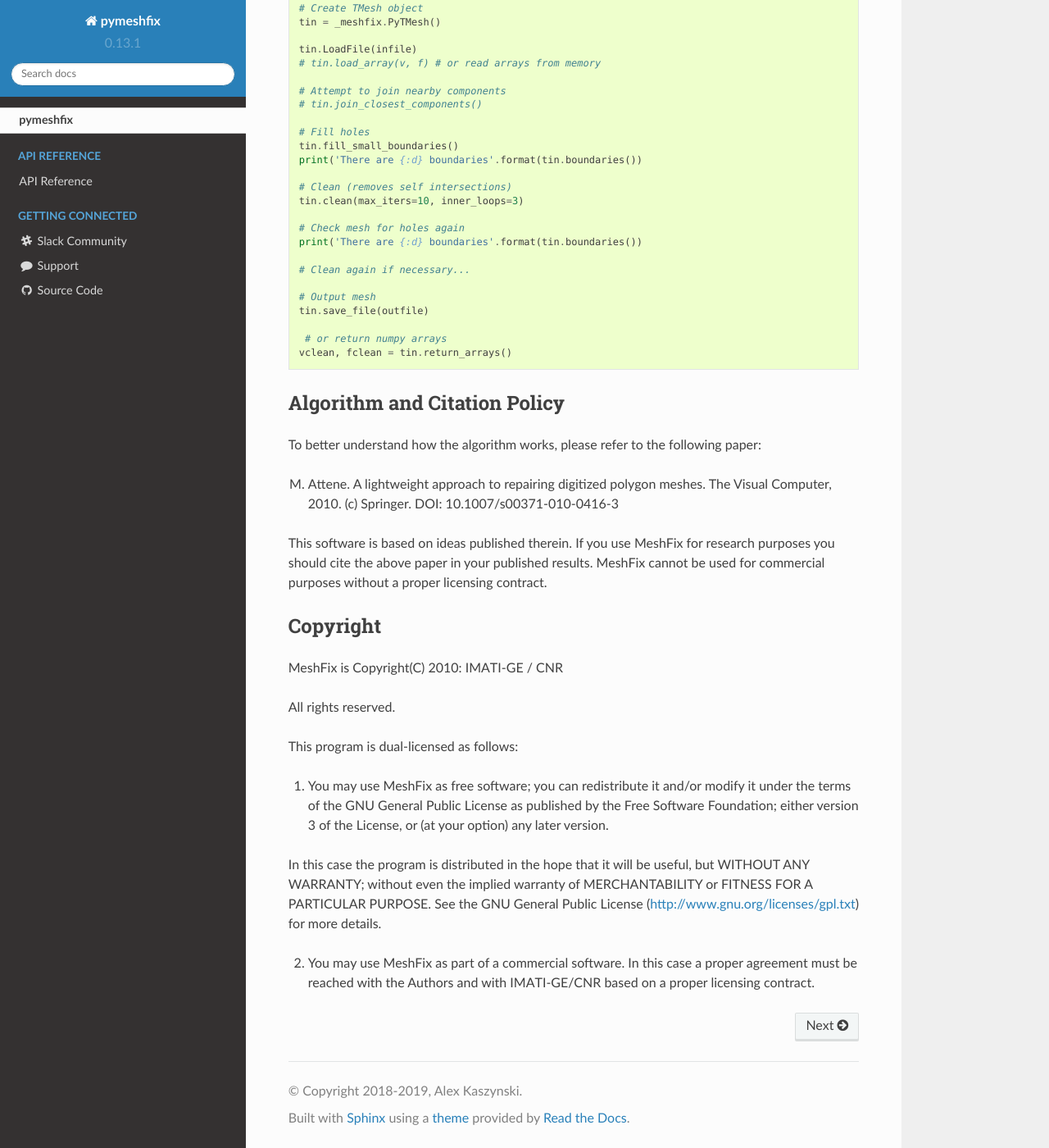
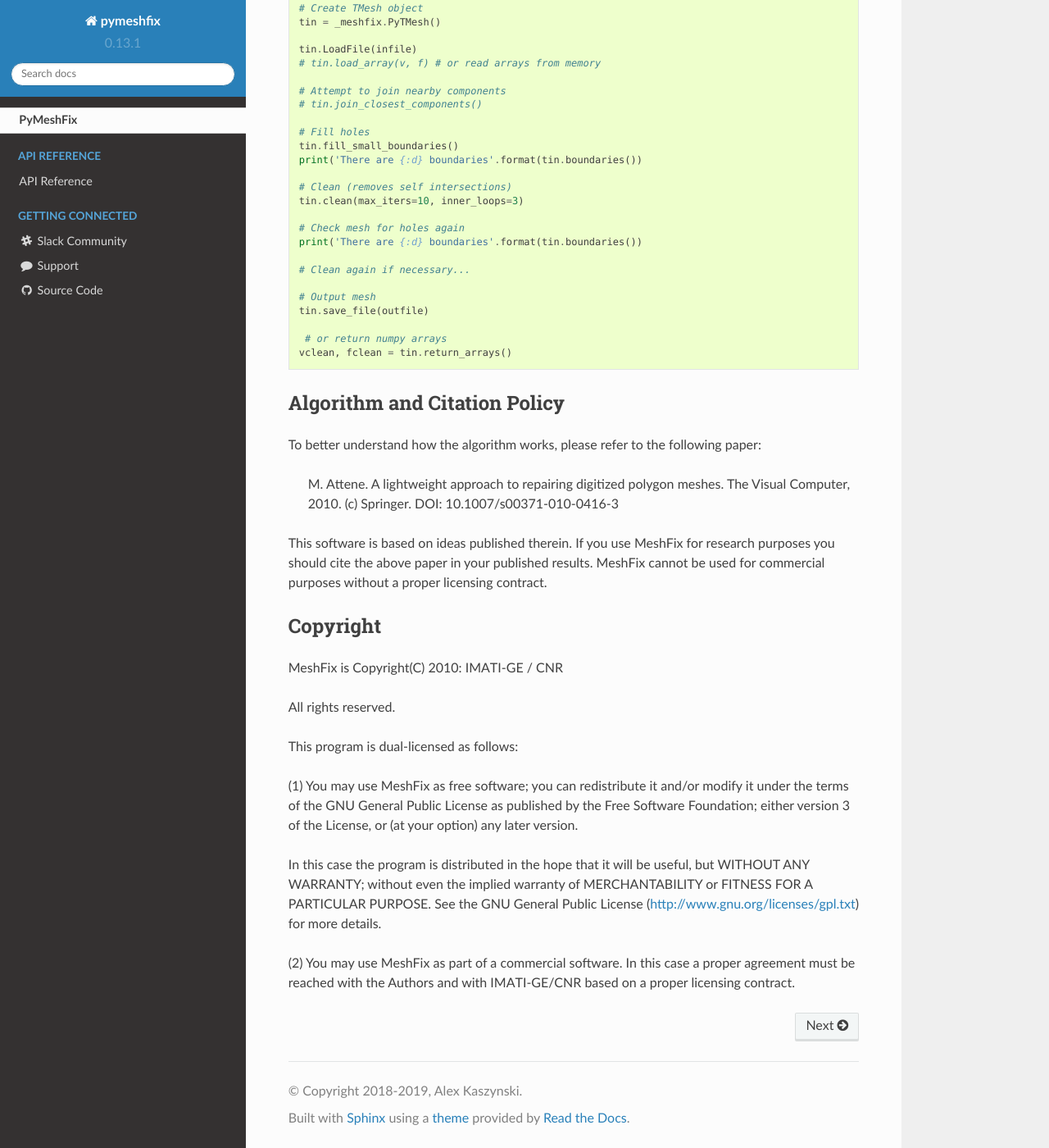
Before and after one commit to pyvista/pymeshfix, a Sphinx documentation site: the page built from docs/index.rst, in a window 1280 px wide and 1400 px high, scrolled down 2320 px. Shown: the whole window at 82% size. Built offline with Sphinx 7.4.7 and the Read the Docs theme 2.0.0, drawn with Linux system fonts in a browser that asks for light colours; pages that are not in the unit, such as notebooks, are missing from menus; part of the change alters nothing that is shown; some of the changed text lies outside the part shown.

```diff
--- a/README.rst
+++ b/README.rst
@@ -1,14 +1,28 @@
-pymeshfix
+PyMeshFix
 =========
+
 .. image:: https://travis-ci.org/pyvista/pymeshfix.svg?branch=master
    :target: https://travis-ci.org/pyvista/pymeshfix
 
-Python/Cython wrapper of Marco Attene's wonderful, award-winning `MeshFix <https://github.com/MarcoAttene/MeshFix-V2.0>`__ software. This module brings the speed of C++ with the portability and ease of installation of Python.
+.. image:: https://img.shields.io/pypi/v/pymeshfix.svg?logo=python&logoColor=white
+   :target: https://pypi.org/project/pymeshfix/
 
-This software takes as input a polygon mesh and produces a copy of the input where all the occurrences of a specific set of "defects" are corrected. MeshFix has been designed to correct typical flaws present in raw digitized mesh models, thus it might fail or produce coarse results
+Python/Cython wrapper of Marco Attene's wonderful, award-winning
+`MeshFix <https://github.com/MarcoAttene/MeshFix-V2.0>`__ software.
+This module brings the speed of C++ with the portability and ease of
+installation of Python.
+
+This software takes as input a polygon mesh and produces a copy of the input
+where all the occurrences of a specific set of "defects" are corrected.
+MeshFix has been designed to correct typical flaws present in raw digitized
+mesh models, thus it might fail or produce coarse results
 if run on other sorts of input meshes (e.g. tessellated CAD models).
 
-The input is assumed to represent a single closed solid object, thus the output will be a single watertight triangle mesh bounding a polyhedron.  All the singularities, self-intersections and degenerate elements are removed from the input, while regions of the surface without defects are left unmodified.
+The input is assumed to represent a single closed solid object, thus the output
+will be a single watertight triangle mesh bounding a polyhedron.
+All the singularities, self-intersections and degenerate elements are removed
+from the input, while regions of the surface without defects are left
+unmodified.
 
 Installation
 ------------
@@ -74,7 +88,10 @@ This example assumes the user has vertex and faces arrays in Python.
 Complete Examples with and without VTK
 --------------------------------------
 
-One of the main reasons to bring MeshFix to Python is to allow the library to communicate to other python programs without having to use the hard drive. Therefore, this example assumes that you have a mesh within memory and wish to repair it using MeshFix.
+One of the main reasons to bring MeshFix to Python is to allow the library to
+communicate to other python programs without having to use the hard drive.
+Therefore, this example assumes that you have a mesh within memory and wish to
+repair it using MeshFix.
 
 .. code:: python
 
@@ -102,7 +119,9 @@ One of the main reasons to bring MeshFix to Python is to allow the library to co
     # Save the mesh
     meshfix.write('out.ply')
 
-Alternatively, the user could use the Cython wrapper of MeshFix directly if vtk is unavailable or they wish to have more control over the cleaning algorithm.
+Alternatively, the user could use the Cython wrapper of MeshFix directly if
+vtk is unavailable or they wish to have more control over the cleaning
+algorithm.
 
 .. code:: python
 
@@ -138,23 +157,38 @@ Alternatively, the user could use the Cython wrapper of MeshFix directly if vtk
 
 Algorithm and Citation Policy
 -----------------------------
-To better understand how the algorithm works, please refer to the following paper:
 
-M. Attene. A lightweight approach to repairing digitized polygon meshes.  The Visual Computer, 2010. (c) Springer. DOI: 10.1007/s00371-010-0416-3
+To better understand how the algorithm works, please refer to the following
+paper:
 
-This software is based on ideas published therein. If you use MeshFix for research purposes you should cite the above paper in your published results. MeshFix cannot be used for commercial purposes without a proper licensing contract.
+    M. Attene. A lightweight approach to repairing digitized polygon meshes.
+    The Visual Computer, 2010. (c) Springer. DOI: 10.1007/s00371-010-0416-3
+
+This software is based on ideas published therein. If you use MeshFix for
+research purposes you should cite the above paper in your published results.
+MeshFix cannot be used for commercial purposes without a proper licensing
+contract.
 
 
 Copyright
 ---------
+
 MeshFix is Copyright(C) 2010: IMATI-GE / CNR
 
 All rights reserved.
 
 This program is dual-licensed as follows:
 
-(1) You may use MeshFix as free software; you can redistribute it and/or modify it under the terms of the GNU General Public License as published by the Free Software Foundation; either version 3 of the License, or (at your option) any later version.
+(1) You may use MeshFix as free software; you can redistribute it and/or modify
+it under the terms of the GNU General Public License as published by the Free
+Software Foundation; either version 3 of the License, or (at your option) any
+later version.
 
-In this case the program is distributed in the hope that it will be useful, but WITHOUT ANY WARRANTY; without even the implied warranty of MERCHANTABILITY or FITNESS FOR A PARTICULAR PURPOSE. See the GNU General Public License (http://www.gnu.org/licenses/gpl.txt) for more details.
+In this case the program is distributed in the hope that it will be useful, but
+WITHOUT ANY WARRANTY; without even the implied warranty of MERCHANTABILITY or
+FITNESS FOR A PARTICULAR PURPOSE. See the GNU General Public License
+(http://www.gnu.org/licenses/gpl.txt) for more details.
 
-(2) You may use MeshFix as part of a commercial software. In this case a proper agreement must be reached with the Authors and with IMATI-GE/CNR based on a proper licensing contract.
+(2) You may use MeshFix as part of a commercial software. In this case a proper
+agreement must be reached with the Authors and with IMATI-GE/CNR based on a
+proper licensing contract.
--- a/docs/conf.py
+++ b/docs/conf.py
@@ -142,7 +142,7 @@ html_context = {
 # -- Options for HTMLHelp output ---------------------------------------------
 
 # Output file base name for HTML help builder.
-htmlhelp_basename = 'pymeshfix'
+htmlhelp_basename = 'PyMeshFix'
 
 
 # -- Options for LaTeX output ------------------------------------------------
@@ -169,7 +169,7 @@ latex_elements = {
 # (source start file, target name, title,
 #  author, documentclass [howto, manual, or own class]).
 latex_documents = [
-    (master_doc, 'pymeshfix.tex', 'pymeshfix Documentation',
+    (master_doc, 'pymeshfix.tex', 'PyMeshFix Documentation',
      'Alex Kaszynski', 'manual'),
 ]
 
@@ -179,7 +179,7 @@ latex_documents = [
 # One entry per manual page. List of tuples
 # (source start file, name, description, authors, manual section).
 man_pages = [
-    (master_doc, 'pymeshfix', 'pymeshfix Documentation',
+    (master_doc, 'PyMeshFix', 'PyMeshFix Documentation',
      [author], 1)
 ]
 
@@ -190,8 +190,8 @@ man_pages = [
 # (source start file, target name, title, author,
 #  dir menu entry, description, category)
 texinfo_documents = [
-    (master_doc, 'pymeshfix', 'pymeshfix Documentation',
-     author, 'pymeshfix', 'One line description of project.',
+    (master_doc, 'PyMeshFix', 'PyMeshFix Documentation',
+     author, 'PyMeshFix', 'One line description of project.',
      'Miscellaneous'),
 ]
 
```
